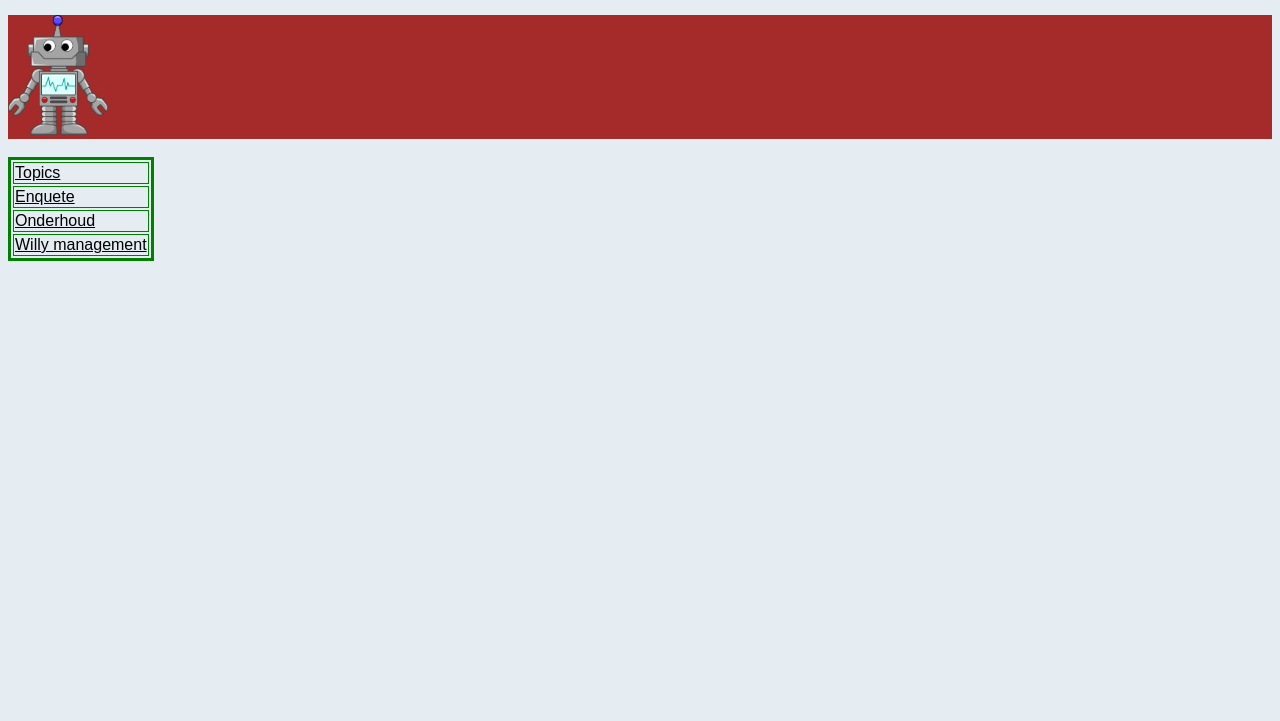
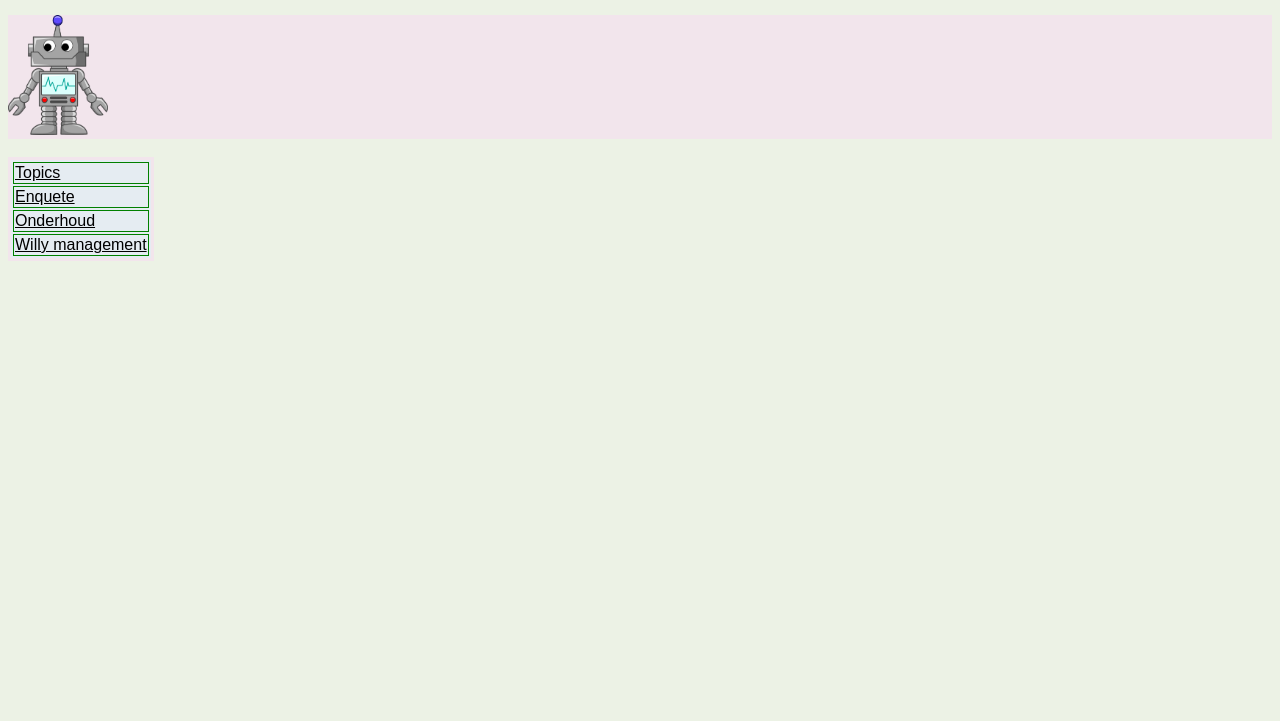
Before and after one commit to Windesheim-Willy/Skylab, a plain HTML site: page webserver/index.html in a window 1280 px wide. Shown: the part 79-800 px from the top of the page. Drawn offline with Linux system fonts and the light colour scheme.

Commit message:
Update stijl.css

```diff
--- a/webserver/stijl.css
+++ b/webserver/stijl.css
@@ -3,46 +3,36 @@ body
 {
     font-family: Arial;
     font-size: 16px;
-    background-color: #e5ecf2 ;
-    color: red;
+    background-color: #ecf2e5 ;
+    color: black;
     link: black;
 }
-
 p.groot
 {
     font-size: 30px;
 }
-
-
 p.klein
 {
     font-size: 20px;
-
 }
-
 div
 {
-    background-color: brown ;
+    background-color: #f2e5ec ;
 }
-
 ul
 {
     font-size: 20px;
     color: black;
 }
-
-
 table
 {
-    border: 3px solid green;
+    border: 3px solid #f2e5ec;
     background-color: #e5ecf2 ;
 }
-
 a
 {
     color: black;
 }
-
 td
 {
     border: 1px solid green;
```
